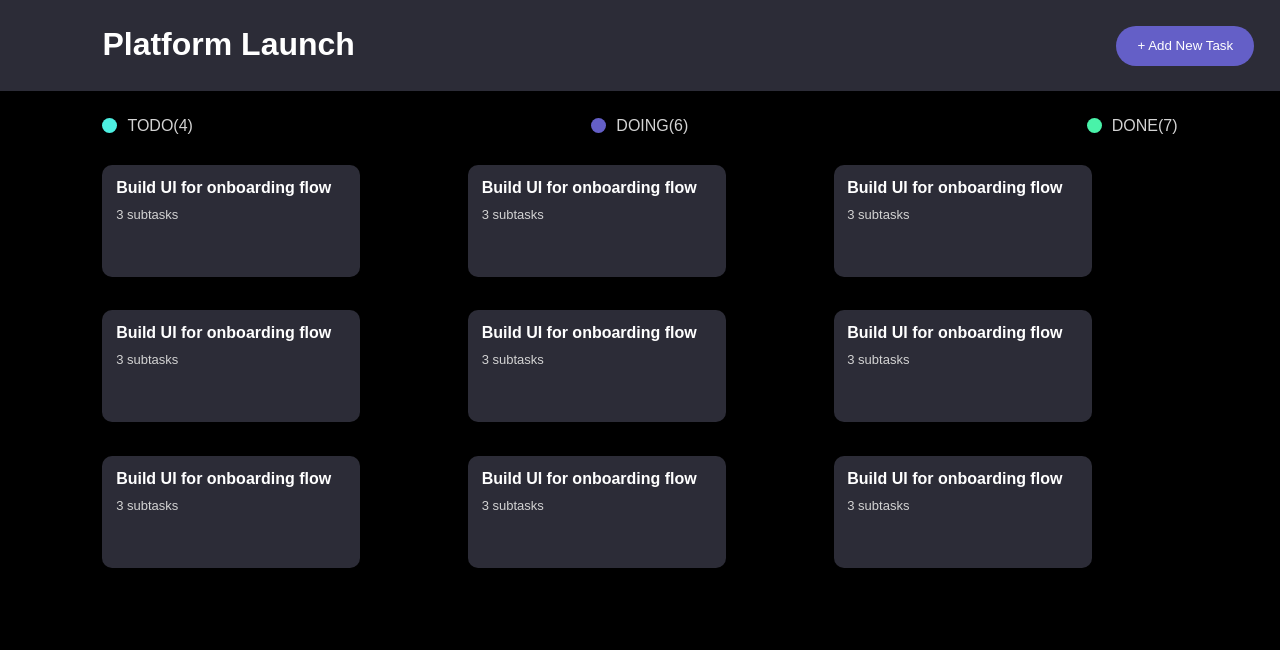
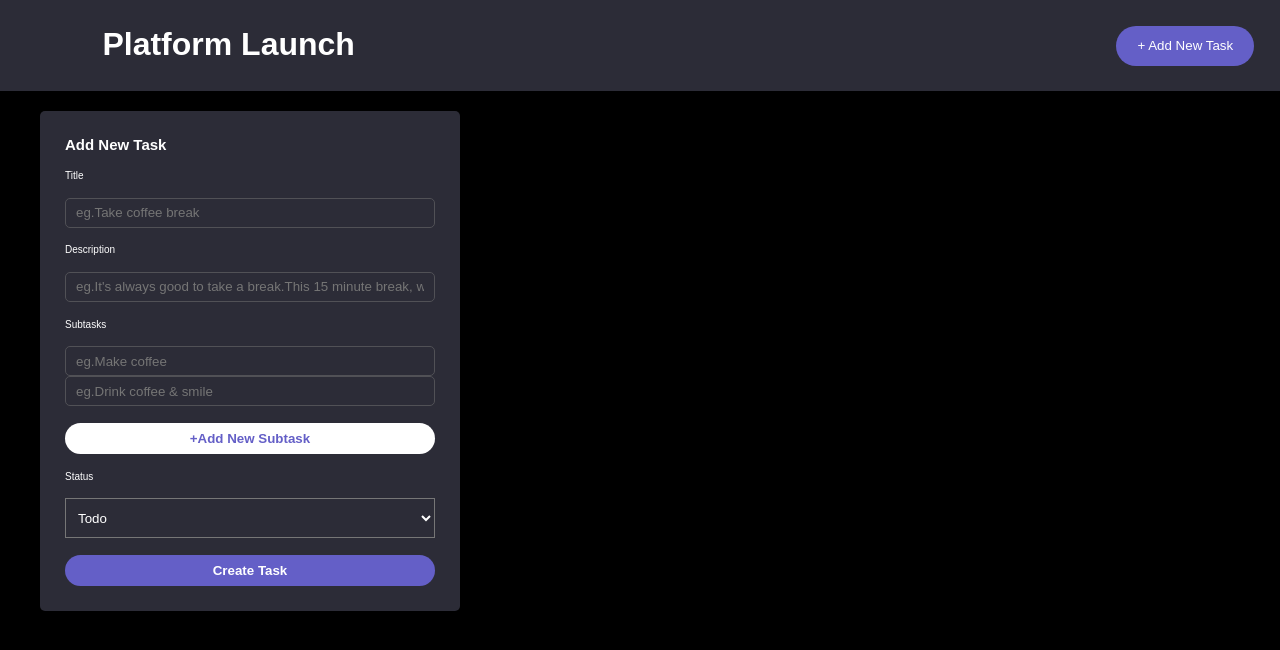
Before and after one commit to ziadtarekfa/TaskManagementApp, a React (Create React App) app: page / in a window 1280 px wide. Shown: the top 650 px of the page. Built offline with nearby package versions, Linux system fonts and the light colour scheme.

Commit message:
implemented addTask UI

```diff
--- a/src/App.js
+++ b/src/App.js
@@ -1,4 +1,5 @@
 import './App.css';
+import AddTask from './components/AddTask';
 import Header from './components/Header';
 import Home from './pages/Home';
 
@@ -6,7 +7,7 @@ function App() {
   return (
     <div className="App">
       <Header />
-      <Home />
+      <AddTask />
     </div>
   );
 }
--- /dev/null
+++ b/src/components/AddTask.js
@@ -0,0 +1,34 @@
+import '../componentsStyles/AddTask.css';
+const AddTask = () => {
+    return (
+        <div className="add-task">
+            <h3>Add New Task</h3>
+            <label>Title</label>
+            <input placeholder="eg.Take coffee break"></input>
+            <label>Description</label>
+            <input placeholder="eg.It's always good to take a break.This 15 minute break, will recharge the batteries a little"></input>
+            <label>Subtasks</label>
+            <div className="subtasks">
+                <div>
+                    <input placeholder="eg.Make coffee"></input>
+                    {/* cross icon */}
+                </div>
+                <div>
+                    <input placeholder="eg.Drink coffee & smile"></input>
+                    {/* cross icon */}
+                </div>
+            </div>
+            <button className='add-new-subtask'>+Add New Subtask</button>
+            <label>Status</label>
+            <select>
+                <option>Todo</option>
+                <option>Doing</option>
+                <option>Done</option>
+            </select>
+            <button className='create-task'>Create Task</button>
+        </div>
+
+    );
+}
+
+export default AddTask;
--- /dev/null
+++ b/src/componentsStyles/AddTask.css
@@ -0,0 +1,64 @@
+.add-task {
+    width: 420px;
+    height: 500px;
+    justify-content: space-between;
+    display: flex;
+    flex-direction: column;
+    background-color: var(--primaryColor);
+    margin-top: 20px;
+    margin-left: 40px;
+    padding: 25px;
+    border-radius: 5px;
+}
+
+.add-task h3,
+.add-task label {
+    color: white;
+}
+
+.add-task h3 {
+    font-size: 15px;
+}
+
+.add-task label {
+    font-size: 10px;
+}
+
+.add-task input {
+    background-color: transparent;
+    border: 1px solid #515156;
+    height: 30px;
+    padding: 10px;
+    border-radius: 5px;
+    width: 100%;
+    outline: none;
+    color: white;
+}
+
+.add-new-subtask {
+    background-color: white;
+    color: var(--secondaryColor);
+    border-radius: 20px;
+    font-weight: bold;
+    border: none;
+    padding: 8px;
+
+}
+
+.add-task select {
+    height: 40px;
+    background-color: transparent;
+    color: white;
+    padding: 8px;
+    outline: none;
+}
+
+.create-task {
+    background-color: var(--secondaryColor);
+    color: white;
+    border-radius: 20px;
+    font-weight: bold;
+    padding: 8px;
+    border: none;
+
+}
--- a/src/componentsStyles/Task.css
+++ b/src/componentsStyles/Task.css
@@ -1,7 +1,8 @@
 .Task {
     background-color: var(--primaryColor);
     height: 7rem;
-    width: 75%;
+    margin-top: 20px;
+    width: 85%;
     padding: 4% 2% 4% 4%;
     border-radius: 10px;
 }
--- a/src/pages/Home.js
+++ b/src/pages/Home.js
@@ -10,15 +10,21 @@ const Home = () => {
                 <StatusItem color='#49F2A9' status="DONE" count={7} />
             </div>
             <div className='tasks-container'>
+                <div className='todo-tasks'>
                     <Task />
                     <Task />
                     <Task />
+                </div>
+                <div className='doing-tasks'>
                     <Task />
                     <Task />
                     <Task />
+                </div>
+                <div className='done-tasks'>
                     <Task />
                     <Task />
                     <Task />
+                </div>
             </div>
         </div>
 
--- a/src/pagesStyles/Home.css
+++ b/src/pagesStyles/Home.css
@@ -1,17 +1,18 @@
 .Home {
     padding: 2% 8% 2% 8%;
-
 }
 
 .status-container {
     display: flex;
-    justify-content: space-between;
+    justify-content: space-around;
 }
 
 .tasks-container {
-    display: grid;
+    display: flex;
+    justify-content: space-between;
     margin-top: 30px;
-    grid-template-columns: repeat(3, 1fr);
-    column-gap: 2%;
-    row-gap: 10%;
 }
+
+.tasks-container>div {
+    width: 100%;
+}
```
Lines whose indentation alone changed are shown as unchanged.
